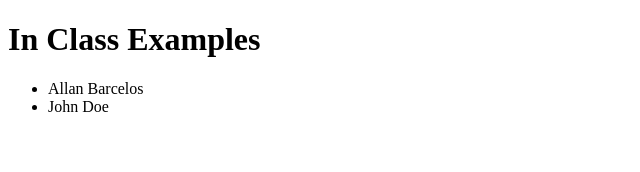
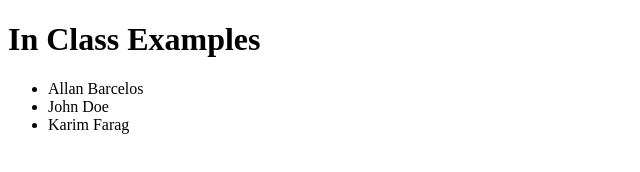
Before and after one commit to allanbarcelos/in-class-2150, a plain HTML site: page index.html in a window 1280 px wide. Shown: the whole page, without its empty margins (0-640 px from the left). Drawn offline with Linux system fonts and the light colour scheme.

Commit message:
Added my name to the list in index.html

```diff
--- a/index.html
+++ b/index.html
@@ -10,6 +10,7 @@
     <ul>
         <li>Allan Barcelos</li>
         <li>John Doe</li>
+        <li>Karim Farag</li>
     </ul>
 </body>
 </html>
```
